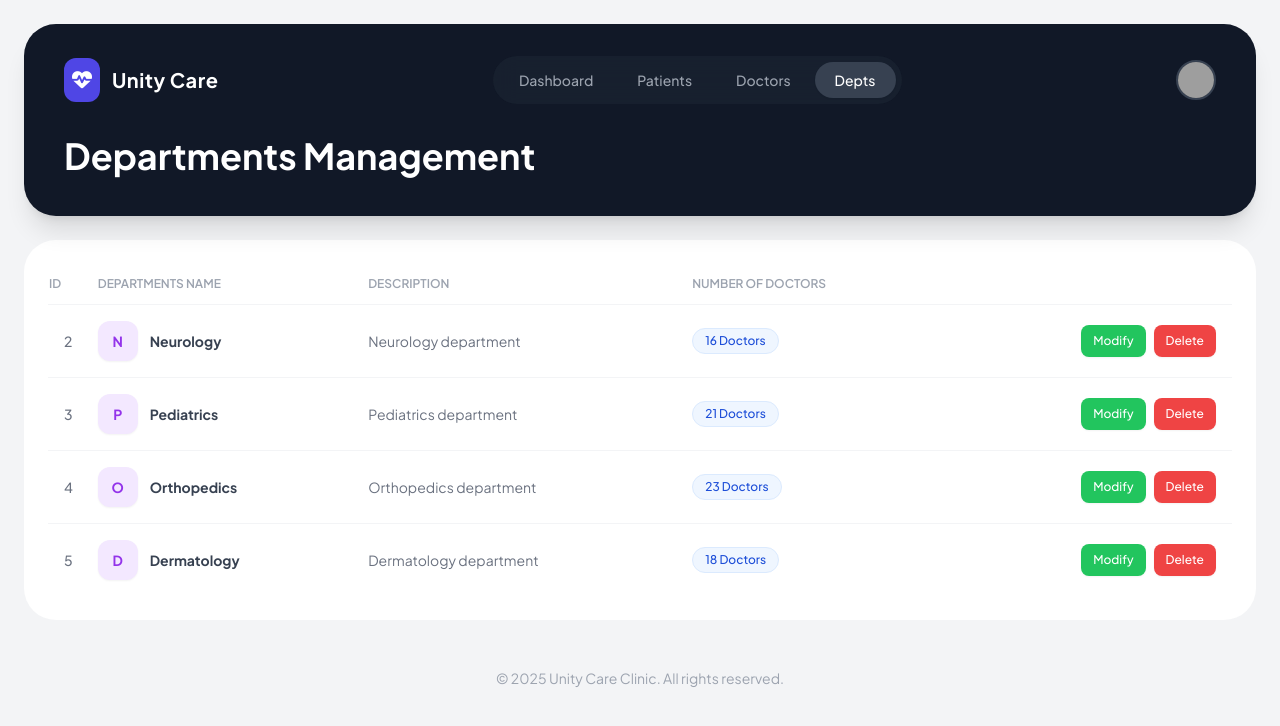
After one commit to Oussama-Ait-Youss/UnityCareClinic-Backend, a PHP site: page /departments/departments.php in a window 1280 px wide. The commit adds this page. Shown: the top 726 px of the page. Run offline with PHP 8.4, Linux system fonts and the light colour scheme; data comes from the database, SQL or seed files in the repository; data that the repository does not hold is empty; some libraries are stand-ins or nearby versions; grey boxes are pictures that could not be loaded.

Commit message:
UN-22 #DONE feat: listing departments.

```diff
--- a/dashboard/index.php
+++ b/dashboard/index.php
@@ -142,7 +142,7 @@ include '../config/connection.php';
                                         </a>
                                     </td>
                                     <td class='py-4 text-right pr-4'>
-                                        <a href='delete.php?id={$row['id']}'
+                                        <a href='./delete.php?id={$row['id']}'
                                            class='inline-block text-white bg-red-600 hover:bg-red-700 focus:ring-4 focus:ring-green-300 font-medium rounded-lg text-sm px-2 py-1 shadow-md transition-all'>
                                            Delete
                                         </a>
--- /dev/null
+++ b/departments/departments.php
@@ -0,0 +1,92 @@
+<?php
+// Page Specific Configuration
+$pageTitle = "Unity Care - Doctors";
+$headerTitle = "Departments Management";
+
+
+include '../dashboard/header.php';
+include '../config/connection.php';
+?>
+<?php
+        // Query
+        $TotalDocotorsDep = 'SELECT
+                             dep.id,
+                             dep.name,
+                             dep.description,
+                             COUNT(doc.id) as total_doctors
+                             FROM departments dep
+                             LEFT JOIN doctors doc ON dep.id = doc.department_id
+                             GROUP BY dep.id;
+                            ';
+
+
+        // Execute Queries
+        $TotalDocotorsDepRes = mysqli_query($conn, $TotalDocotorsDep);
+
+
+        // Fetch Counts
+        $row_departments = mysqli_fetch_assoc($TotalDocotorsDepRes);
+
+
+
+?>
+<div class="overflow-x-auto bg-white rounded-[2rem] p-6">
+                <table class="w-full text-left border-collapse">
+                    <thead>
+                        <tr class="text-xs text-gray-400 uppercase border-b border-gray-100">
+                            <th class="py-3 font-semibold">ID</th>
+                            <th class="py-3 font-semibold">Departments Name</th>
+                            <th class="py-3 font-semibold">Description</th>
+                            <th class="py-3 font-semibold">Number of Doctors</th>
+                        </tr>
+                    </thead>
+                    <tbody class="text-sm">
+                        <?php
+                        while ($row = mysqli_fetch_assoc($TotalDocotorsDepRes)) {
+                                echo "
+<tr class='group hover:bg-gray-50 transition border-b border-gray-100 last:border-0'>
+
+    <td class='py-4 pl-4 font-medium text-gray-500'>{$row['id']}</td>
+
+    <td class='py-4'>
+        <div class='flex items-center gap-3'>
+            <div class='w-10 h-10 rounded-xl bg-purple-100 text-purple-600 flex items-center justify-center font-bold shadow-sm'>
+                " . strtoupper(substr($row['name'], 0, 1)) . "
+            </div>
+            <span class='font-bold text-gray-700'>{$row['name']}</span>
+        </div>
+    </td>
+
+    <td class='py-4 text-gray-500 max-w-xs truncate'>
+        {$row['description']}
+    </td>
+
+    <td class='py-4'>
+        <span class='inline-flex items-center px-3 py-1 rounded-full text-xs font-medium bg-blue-50 text-blue-700 border border-blue-100'>
+            {$row['total_doctors']} Doctors
+        </span>
+    </td>
+
+    <td class='py-4 text-right pr-4'>
+        <div class='flex items-center justify-end gap-2'>
+            <a href='modify_department.php?id={$row['id']}'
+               class='text-white bg-green-500 hover:bg-green-600 font-medium rounded-lg text-xs px-3 py-2 transition-all shadow-sm'>
+               Modify
+            </a>
+
+            <a href='delete_department.php?id={$row['id']}'
+               class='text-white bg-red-500 hover:bg-red-600 font-medium rounded-lg text-xs px-3 py-2 transition-all shadow-sm'>
+               Delete
+            </a>
+        </div>
+    </td>
+</tr>";
+}
+
+                        ?>
+                    </tbody>
+                </table>
+            </div>
+<?php
+    include '../dashboard/footer.php';
+?>
```
Also changed, not shown: dashboard/delete.php (added, +13 -0 lines).
